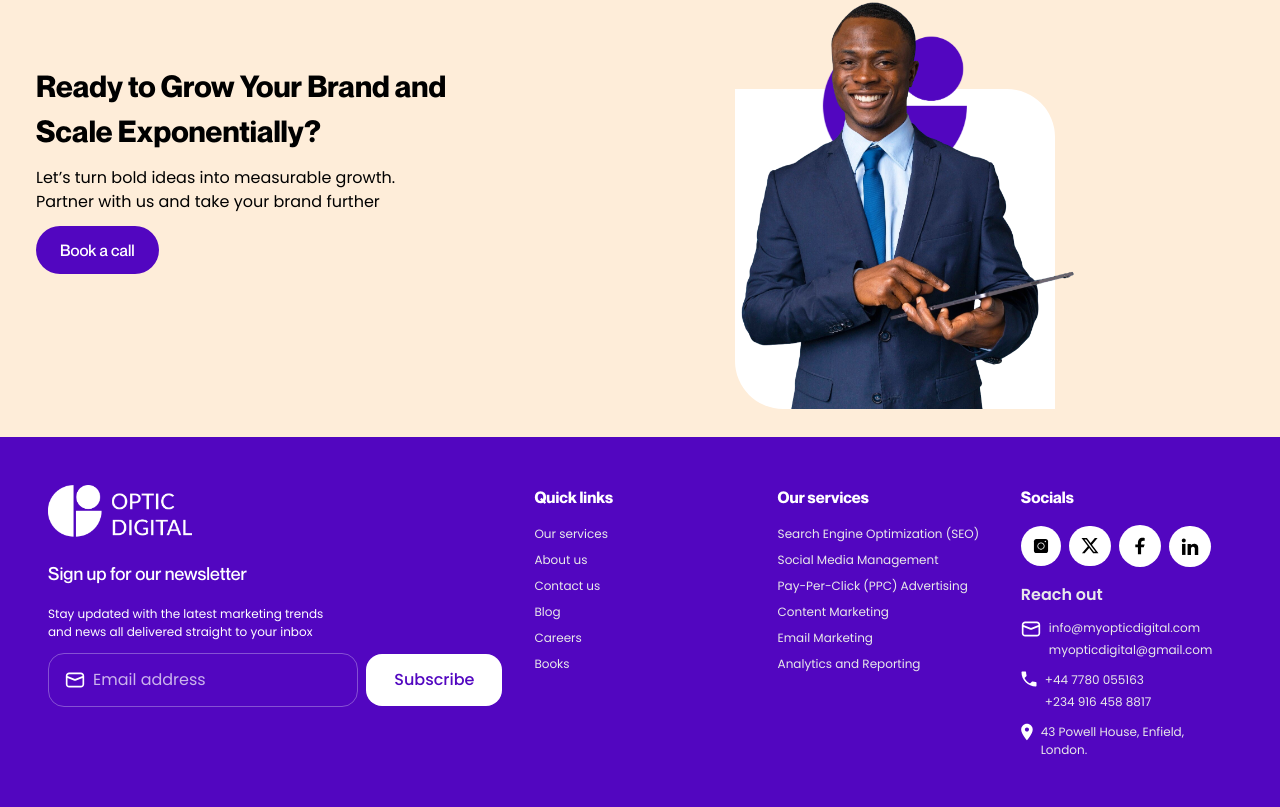
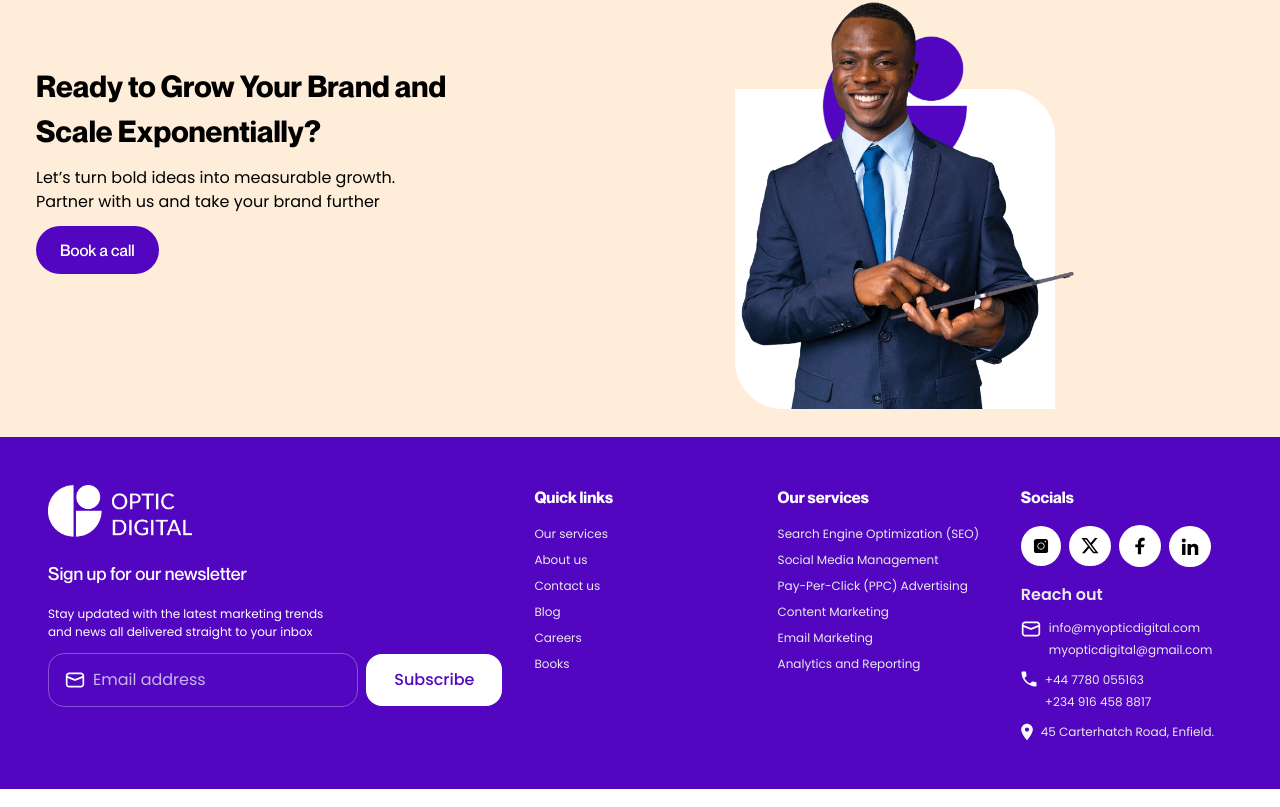
Before and after one commit to myopticdigital/optic-digital-s, a React (Vite) app: page / in a window 1280 px wide. Shown: the part 4120-4927 px from the top of the page. Built offline with nearby package versions, Linux system fonts and the light colour scheme.

Commit message:
version2.0.2

```diff
--- a/src/components/ui/Footer.jsx
+++ b/src/components/ui/Footer.jsx
@@ -162,7 +162,7 @@ const Footer = () => {
                 rel="noopener noreferrer"
                 className="text-[12px] hover:text-white transition-colors"
               >
-                43 Powell House, Enfield, London.
+                45 Carterhatch Road, Enfield.
               </a>
             </div>
           </div>
```
